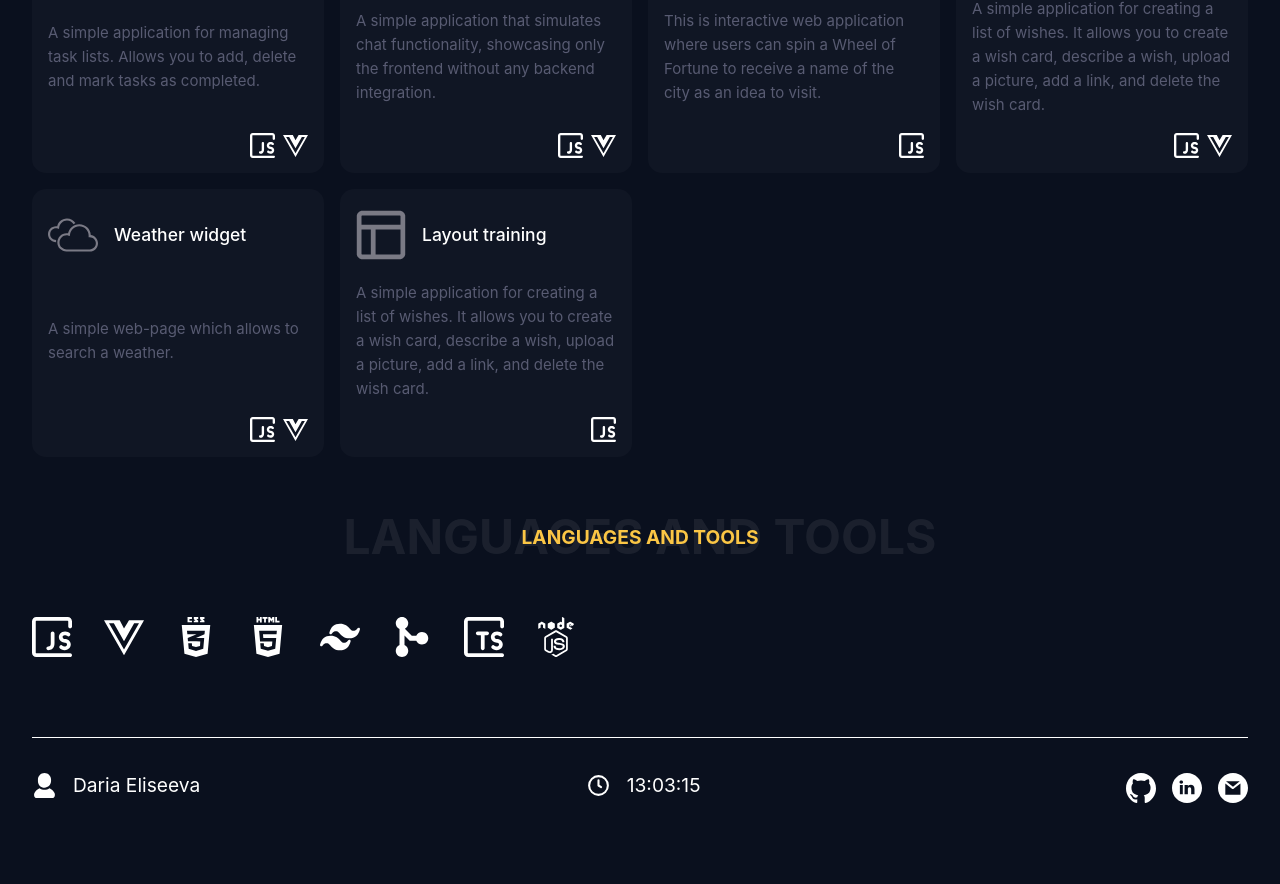
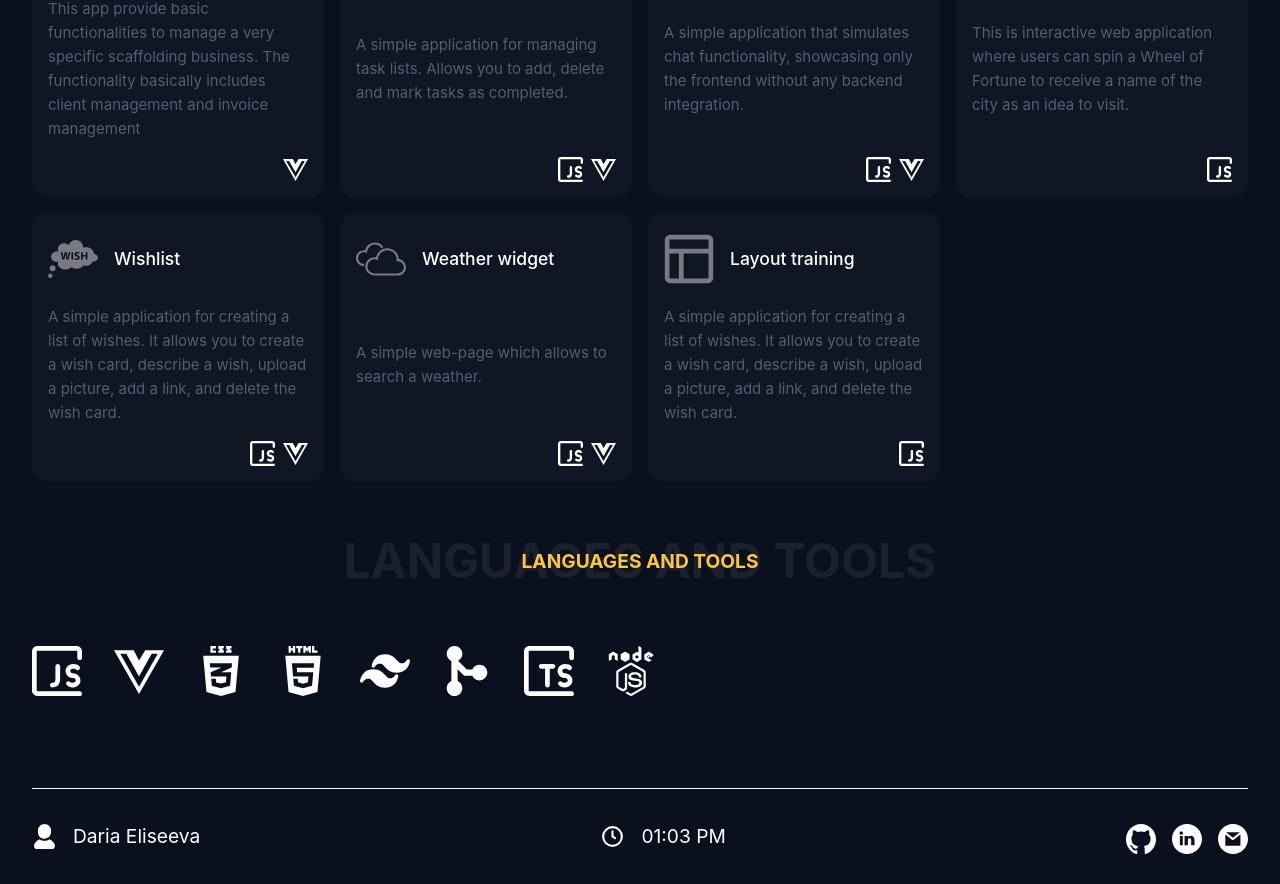
Before and after one commit to eliseydah/personal-page, a Vue app: page / in a window 1280 px wide. Shown: the part 1665-2549 px from the top of the page. Before the commit the page ends 2498 px from the top, so only its background shows below. Built offline with nearby package versions, Linux system fonts and the light colour scheme; the HTML template or start-up script is replaced by a standard one.

Commit message:
add a new card

```diff
--- a/src/components/AboutMeSection.vue
+++ b/src/components/AboutMeSection.vue
@@ -30,11 +30,9 @@ import SignComponent from './SignComponent.vue'
   background-color: var(--card-bg-color);
   padding: 3rem 3rem;
   display: flex;
-  /* gap: 2rem; */
   box-sizing: content-box;
   justify-content: space-around;
   align-items: center;
-  /* height: 50vh; */
 }
 .text-box {
   display: flex;
@@ -65,7 +63,7 @@ import SignComponent from './SignComponent.vue'
   font-weight: bold;
 }
 @media (max-width: 576px) {
-  .contain {
+  .about-me-container {
     display: flex;
     flex-direction: column;
   }
--- a/src/components/FooterSection.vue
+++ b/src/components/FooterSection.vue
@@ -1,18 +1,20 @@
 <script setup lang="ts">
 import { ref, onMounted, onUnmounted } from 'vue'
 import LinksComponent from './SocialsComponent.vue'
-// todo: use EN locale
-const currentTime = ref(new Date().toLocaleTimeString('ru-RU')) // Текущее время
+const currentTime = ref(new Date().toLocaleTimeString('en-US')) // Current time
 let timer: number
 
-// Start an interval for updating the time
 onMounted(() => {
   timer = setInterval(() => {
-    currentTime.value = new Date().toLocaleTimeString('ru-RU')
+    currentTime.value = new Date().toLocaleTimeString('en-US', {
+      hour: '2-digit',
+      minute: '2-digit',
+      hour12: true,
+    })
   }, 1000)
 })
 
-// Clear the interval when unmounting the component
+// clear the timer when the component is unmounted
 onUnmounted(() => {
   clearInterval(timer)
 })
--- a/src/components/HeaderSection.vue
+++ b/src/components/HeaderSection.vue
@@ -40,7 +40,6 @@ a:hover {
   color: var(--important-text-color);
 }
 
-/* todo: use CSS variables for the max-width, replace in other components too */
 @media (max-width: 576px) {
   .header-container {
     display: flex;
--- /dev/null
+++ b/src/components/IconsComponent.vue
@@ -0,0 +1,16 @@
+<script setup lang="ts">
+const props = defineProps({
+  iconFilename: {
+    type: String,
+    required: true,
+  },
+})
+
+function getImageUrl() {
+  return new URL(`../assets/icons/${props.iconFilename}`, import.meta.url).toString()
+}
+</script>
+<template>
+  <div><img :src="getImageUrl()" class="svg-icon" width="50" height="60" /></div>
+</template>
+<style scoped></style>
--- a/src/components/LanguagesAndToolsSection.vue
+++ b/src/components/LanguagesAndToolsSection.vue
@@ -1,19 +1,59 @@
 <script setup lang="ts">
 import SignComponent from './SignComponent.vue'
+import IconsComponent from './IconsComponent.vue'
+const icons = [
+  {
+    iconFilename: 'javascript.svg',
+    title: 'JavaScript',
+  },
+  {
+    iconFilename: 'vue.svg',
+    title: 'Vue',
+  },
+  {
+    iconFilename: 'css.svg',
+    title: 'CSS',
+  },
+  {
+    iconFilename: 'html5.svg',
+    title: 'HTML5',
+  },
+  {
+    iconFilename: 'tailwind.svg',
+    title: 'Tailwind',
+  },
+  {
+    iconFilename: 'git.svg',
+    title: 'Git',
+  },
+  {
+    iconFilename: 'typescript.svg',
+    title: 'TypeScript',
+  },
+  {
+    iconFilename: 'nodejs.svg',
+    title: 'Node.js',
+  },
+]
 </script>
 <template>
   <span id="skills"></span>
   <SignComponent msg="languages and tools"></SignComponent>
-  <!-- todo: 1. use a separate component for this icon. 2. Use v-for to render it. -->
   <section class="icons">
-    <img src="../assets/icons/javascript.svg" width="40" height="40" />
+    <IconsComponent
+      v-for="item in icons"
+      :key="item.title"
+      :iconFilename="item.iconFilename"
+    ></IconsComponent>
+
+    <!-- <img src="../assets/icons/javascript.svg" width="40" height="40" />
     <img src="../assets/icons/vue.svg" width="40" height="40" />
     <img src="../assets/icons/css.svg" width="40" height="40" />
     <img src="../assets/icons/html5.svg" width="40" height="40" />
     <img src="../assets/icons/tailwind.svg" width="40" height="40" />
     <img src="../assets/icons/git.svg" width="40" height="40" />
     <img src="../assets/icons/typescript.svg" width="40" height="40" />
-    <img src="../assets/icons/nodejs.svg" width="40" height="40" />
+    <img src="../assets/icons/nodejs.svg" width="40" height="40" /> -->
   </section>
 </template>
 <style scoped>
--- a/src/components/ServicesSection.vue
+++ b/src/components/ServicesSection.vue
@@ -3,6 +3,13 @@ import SignComponent from './SignComponent.vue'
 import CardComponent from './CardComponent.vue'
 // todo: add Sergej's application
 const cards = [
+  {
+    iconFilename: 'ledder.svg',
+    title: 'Scaffolding Management',
+    description:
+      'This app provide basic functionalities to manage a very specific scaffolding business. The functionality basically includes client management and invoice management',
+    linkVue: 'https://github.com/fr-ser/scaffolding-management',
+  },
   {
     iconFilename: 'list.svg',
     title: 'To-do list',
--- a/src/components/SocialsComponent.vue
+++ b/src/components/SocialsComponent.vue
@@ -1,40 +1,27 @@
-<script setup lang="ts"></script>
+<script setup lang="ts">
+import SocialsIconsComponent from './SocialsIconsComponent.vue'
+const socialIcons = [
+  {
+    iconFilename: 'github.svg',
+    title: 'GitHub',
+  },
+  { iconFilename: 'linkedin-round-svgrepo-com.svg', title: 'LinkedIn' },
+  { iconFilename: 'gmail-svgrepo-com.svg', title: 'Gmail' },
+]
+</script>
 <template>
   <section class="links-container">
-    <!-- todo: use v-for to render this -->
-    <ul>
-      <li>
-        <a href=""><img src="../assets/icons/github.svg" width="30" height="30" /> </a>
-      </li>
-      <li>
-        <a href=""
-          ><img src="../assets/icons/linkedin-round-svgrepo-com.svg" width="30" height="30" />
-        </a>
-      </li>
-      <li>
-        <a href=""><img src="../assets/icons/gmail-svgrepo-com.svg" width="30" height="30" /> </a>
-      </li>
-    </ul>
+    <SocialsIconsComponent
+      v-for="item in socialIcons"
+      :key="item.title"
+      :iconFilename="item.iconFilename"
+    ></SocialsIconsComponent>
   </section>
 </template>
 <style scoped>
-ul {
-  list-style-type: none;
+.links-container {
   display: flex;
   gap: 1rem;
   align-items: center;
 }
-
-img {
-  filter: invert(100%);
-}
-
-a {
-  display: block;
-  height: 25px;
-}
-
-a:hover {
-  color: var(--important-text-color);
-}
 </style>
--- /dev/null
+++ b/src/components/SocialsIconsComponent.vue
@@ -0,0 +1,31 @@
+<script setup lang="ts">
+const props = defineProps({
+  iconFilename: {
+    type: String,
+    required: true,
+  },
+})
+
+function getImageUrl() {
+  return new URL(`../assets/icons/${props.iconFilename}`, import.meta.url).toString()
+}
+</script>
+<template>
+  <div>
+    <a href=""> <img :src="getImageUrl()" class="svg-icon" width="30" height="30" /></a>
+  </div>
+</template>
+<style scoped>
+img {
+  filter: invert(100%);
+}
+
+a {
+  display: block;
+  height: 25px;
+}
+
+a:hover {
+  color: var(--important-text-color);
+}
+</style>
```
Also changed, not shown: src/assets/icons/ledder.svg (added).
